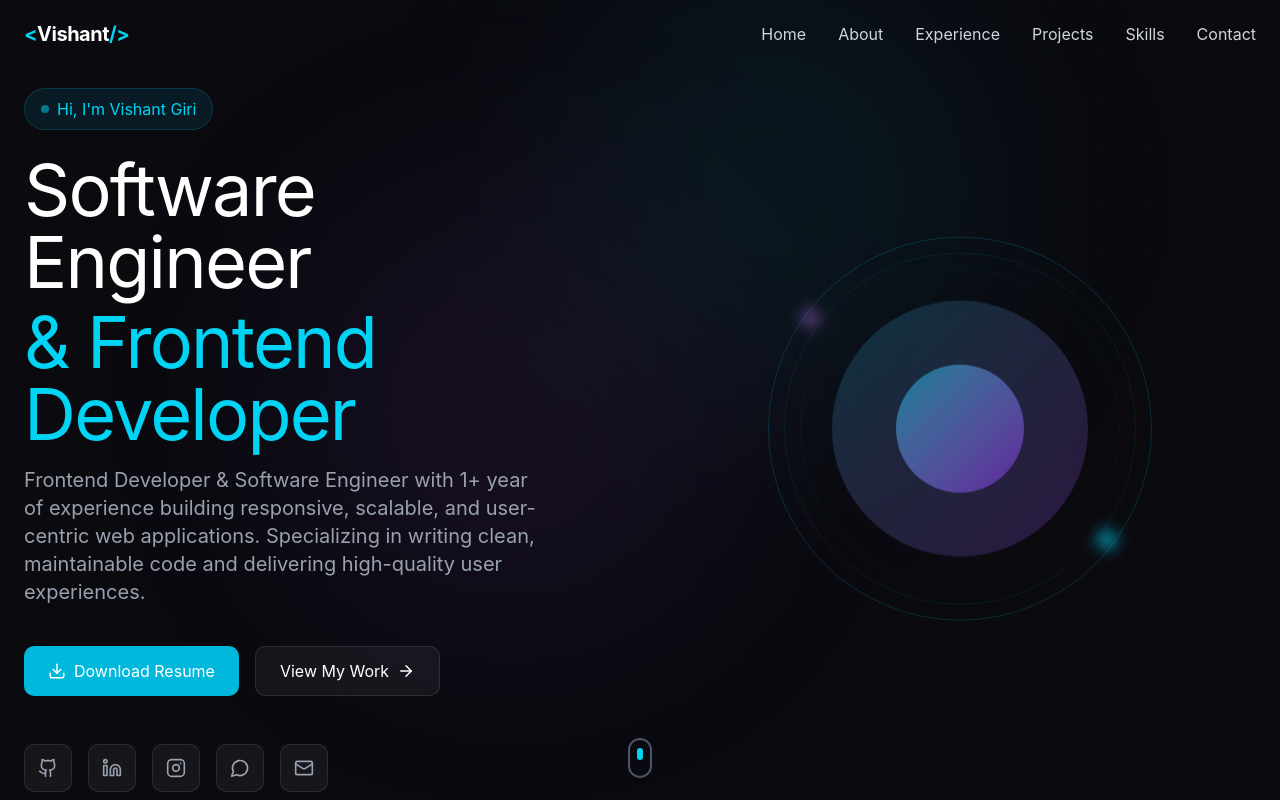
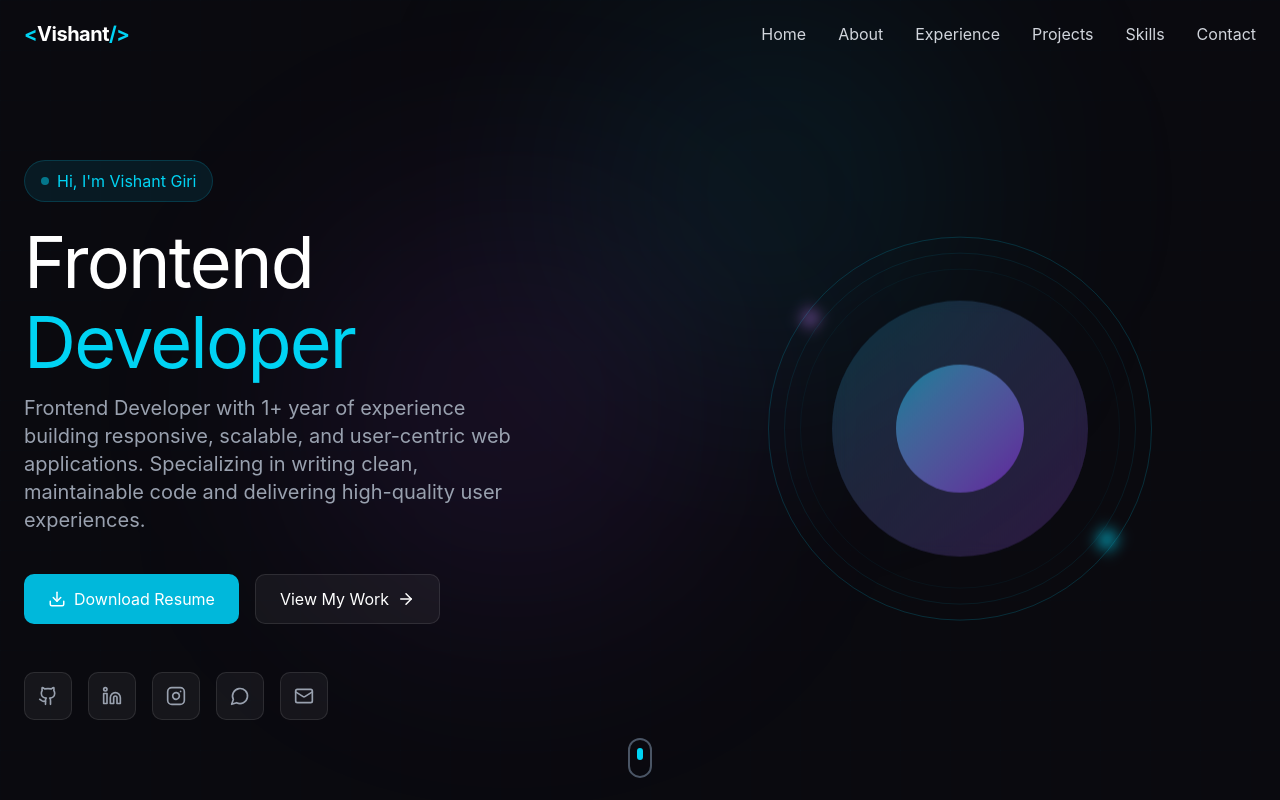
Before and after one commit to WIKItills/Portfolio, a React (Vite) app: page / in a window 1280 px wide. Shown: the top 800 px of the page. Built offline with nearby package versions, Linux system fonts and the light colour scheme.

Commit message:
update: change title to Frontend Developer, remove hobbies, update links

```diff
--- a/src/app/portfolioData.ts
+++ b/src/app/portfolioData.ts
@@ -29,7 +29,7 @@ export const portfolioData = {
   personal: {
     name: 'Vishant',
     fullName: 'Vishant Giri',
-    title: 'Software Engineer & Frontend Developer',
+    title: 'Frontend Developer',
     location: 'Kota, Rajasthan, India',
     email: 'Vishantgiri12@gmail.com',
     phone: '+91 78785 86983',
@@ -51,9 +51,9 @@ export const portfolioData = {
 
   hero: {
     badgeText: "Hi, I'm Vishant Giri",
-    headingMain: 'Software Engineer',
-    headingSub: '& Frontend Developer',
-    description: 'Frontend Developer & Software Engineer with 1+ year of experience building responsive, scalable, and user-centric web applications. Specializing in writing clean, maintainable code and delivering high-quality user experiences.',
+    headingMain: 'Frontend',
+    headingSub: 'Developer',
+    description: 'Frontend Developer with 1+ year of experience building responsive, scalable, and user-centric web applications. Specializing in writing clean, maintainable code and delivering high-quality user experiences.',
     ctaPrimary: 'View My Work',
     ctaSecondary: 'Get In Touch',
   },
```
